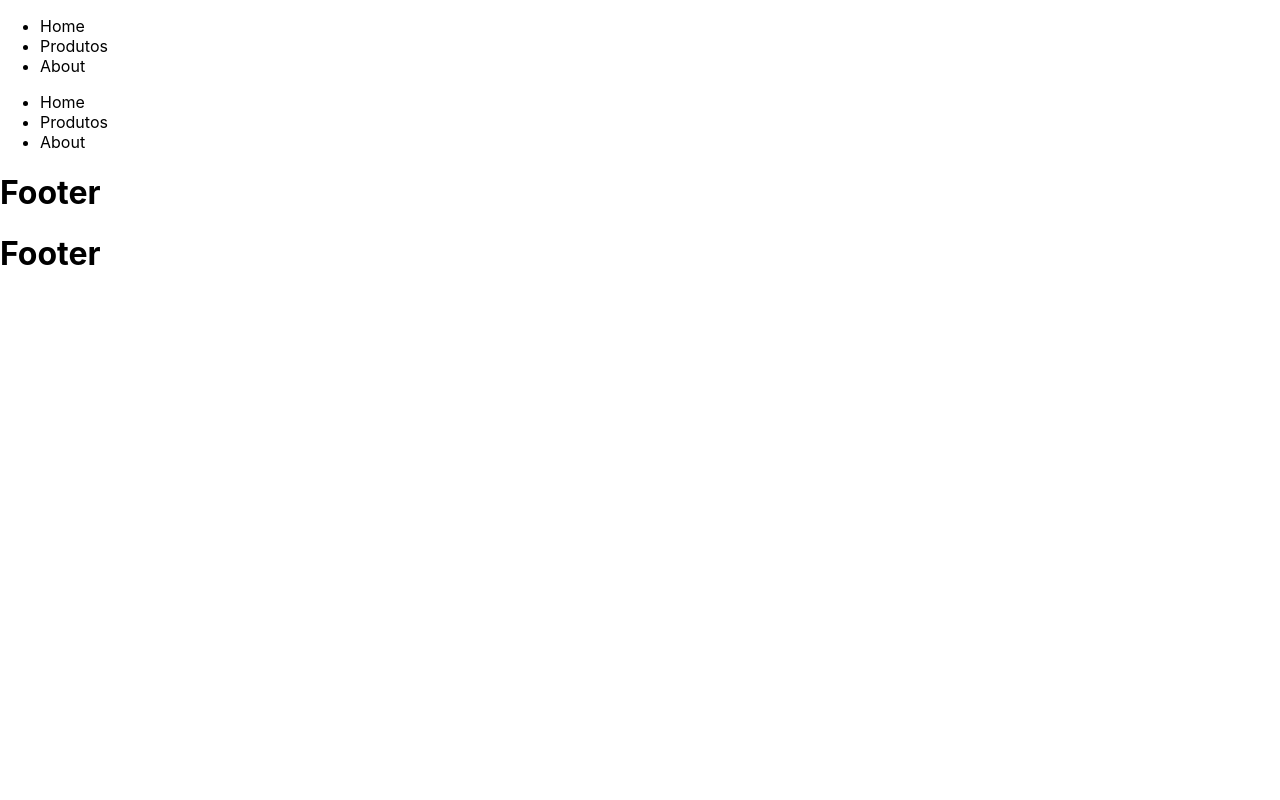
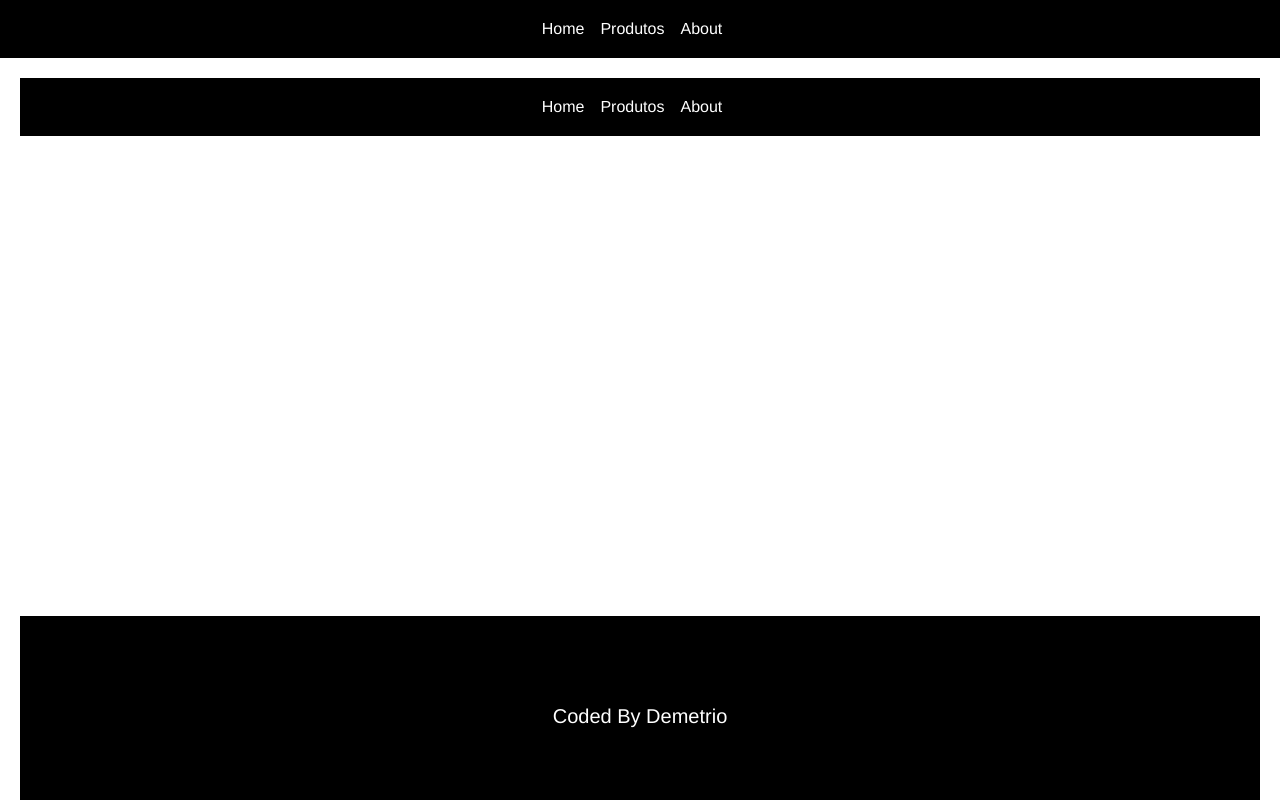
Before and after one commit to DemetrioOz/NextJS_First_Project, a Next.js app: page /Components/MainContainer in a window 1280 px wide. Shown: the top 800 px of the page. Built offline with nearby package versions, Linux system fonts and the light colour scheme.

Commit message:
adicionando CSS

```diff
--- a/pages/Components/Footer.js
+++ b/pages/Components/Footer.js
@@ -1,7 +1,11 @@
+import styles from "../../styles/Footer.module.css";
+
 export default function Footer() {
   return (
     <>
-      <h1>Footer</h1>
+      <footer className={styles.footer}>
+        <p>Coded By Demetrio</p>
+      </footer>
     </>
   );
 }
--- a/pages/Components/MainContainer.js
+++ b/pages/Components/MainContainer.js
@@ -1,11 +1,13 @@
 import Navbar from "./Navbar";
 import Footer from "./Footer";
+
+import styles from "../../styles/MainContainer.module.css";
 
 export default function MainContainer({ children }) {
   return (
     <>
       <Navbar />
-      <div>{children}</div>
+      <div className={styles.container}>{children}</div>
       <Footer />
     </>
   );
--- a/pages/Components/Navbar.js
+++ b/pages/Components/Navbar.js
@@ -1,8 +1,10 @@
 import Link from "next/link";
+
+import styles from "../../styles/Navbar.module.css";
 
 export default function Navbar() {
   return (
-    <ul>
+    <ul className={styles.navbar}>
       <li>
         <Link href="/" target="_blank">
           <a>Home</a>
--- /dev/null
+++ b/styles/Footer.module.css
@@ -0,0 +1,18 @@
+.footer {
+  display: flex;
+  align-items: center;
+  justify-content: center;
+  background-color: #000;
+  height: 200px;
+}
+
+.footer p {
+  color: #fff;
+  font-size: 20px;
+  text-decoration: none;
+  transition: 0.3s;
+}
+
+.footer p:hover {
+  color: #ff1231;
+}
--- /dev/null
+++ b/styles/MainContainer.module.css
@@ -0,0 +1,5 @@
+.container {
+  min-height: 60vh;
+  padding: 20px;
+  text-align: center;
+}
--- /dev/null
+++ b/styles/Navbar.module.css
@@ -0,0 +1,18 @@
+.navbar {
+  display: flex;
+  justify-content: center;
+  align-content: center;
+  background-color: #000;
+  padding: 20px 10px;
+}
+
+.navbar a {
+  color: #fff;
+  margin-right: 1em;
+  text-decoration: none;
+  transition: 0.3s;
+}
+
+.navbar a:hover {
+  color: #999;
+}
--- a/styles/globals.css
+++ b/styles/globals.css
@@ -1,16 +1,6 @@
-html,
-body {
+* {
   padding: 0;
   margin: 0;
-  font-family: -apple-system, BlinkMacSystemFont, Segoe UI, Roboto, Oxygen,
-    Ubuntu, Cantarell, Fira Sans, Droid Sans, Helvetica Neue, sans-serif;
+  box-sizing: border-box;
+  font-family: Helvetica, Arial, sans-serif;
 }
-
-a {
-  color: inherit;
-  text-decoration: none;
-}
-
-* {
-  box-sizing: border-box;
-}
```
